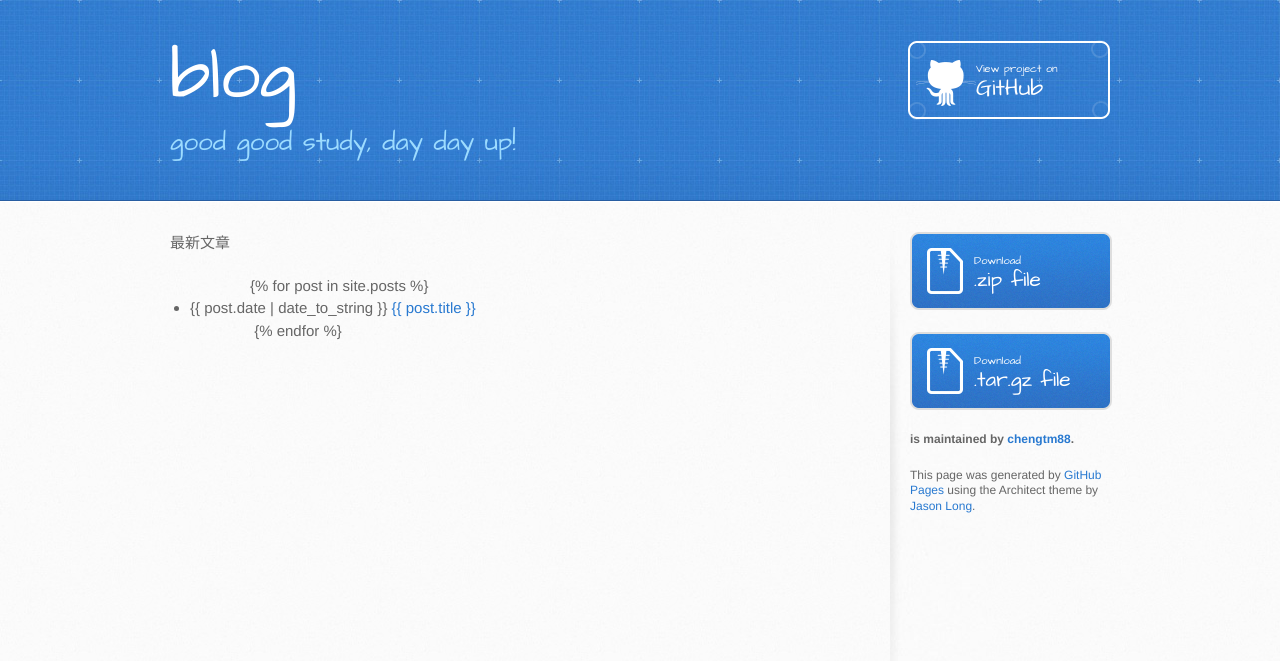
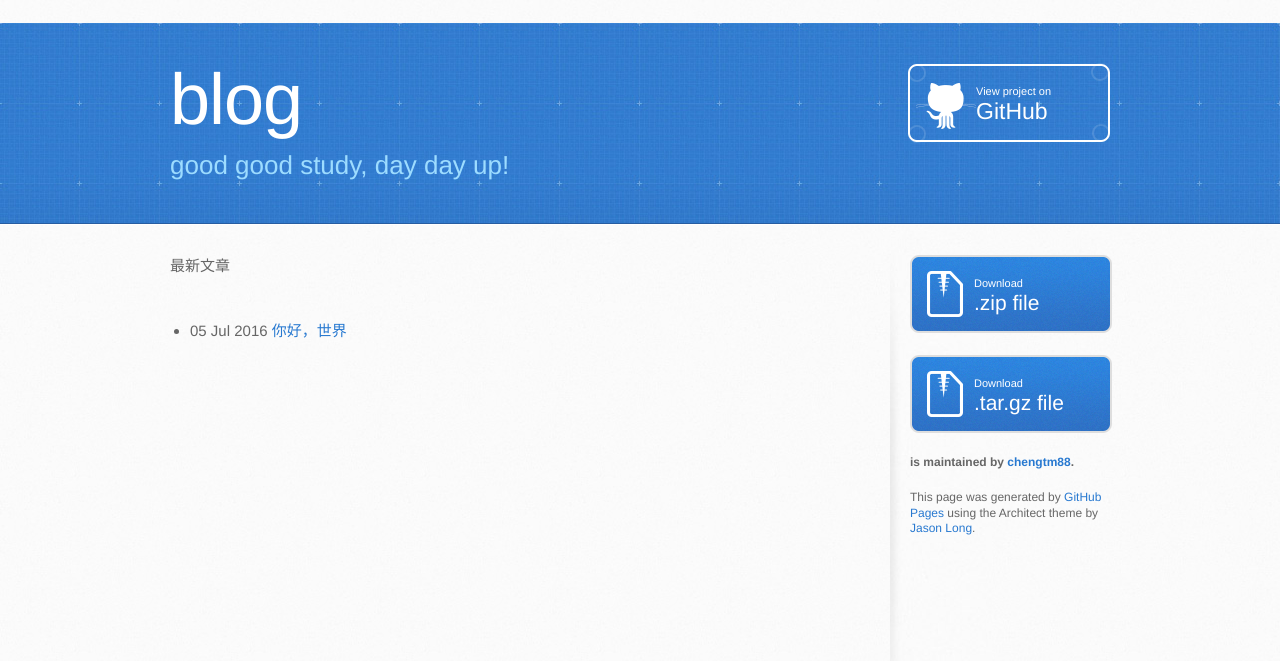
Before and after one commit to chengtm88/learngit, a Jekyll site: the page built from index.html, in a window 1280 px wide. Shown: the top 661 px of the page. Built offline with Jekyll 4.4.1, drawn with Linux system fonts in a browser that asks for light colours.

Commit message:
modify 2

```diff
--- a/_layouts/default.html
+++ b/_layouts/default.html
@@ -1,19 +1,18 @@
 <!DOCTYPE html>
+<html>
+　　<head>
+        <meta charset='utf-8'>
+        <meta http-equiv="X-UA-Compatible" content="chrome=1">
+        <link rel="stylesheet" type="text/css" href="stylesheets/stylesheet.css" media="screen">
+        <link rel="stylesheet" type="text/css" href="stylesheets/github-light.css" media="screen">
+        <link rel="stylesheet" type="text/css" href="stylesheets/print.css" media="print">
 
-<html>
-
-　　<head>
-
-　　　　<meta http-equiv="content-type" content="text/html; charset=utf-8" />
-
-　　　　<title>{{ page.title }}</title>
-
+        <!--[if lt IE 9]>
+        <script src="//html5shiv.googlecode.com/svn/trunk/html5.js"></script>
+        <![endif]-->
+        <title>blog by chengtm88</title>
 　　</head>
-
 　　<body>
-
 　　　　{{ content }}
-
 　　</body>
-
 </html>
--- a/index.html
+++ b/index.html
@@ -1,22 +1,7 @@
-<!DOCTYPE html>
-<html>
-  <head>
-    <meta charset='utf-8'>
-    <meta http-equiv="X-UA-Compatible" content="chrome=1">
-    <meta name="viewport" content="width=device-width, initial-scale=1, maximum-scale=1">
-    <link href='https://fonts.googleapis.com/css?family=Architects+Daughter' rel='stylesheet' type='text/css'>
-    <link rel="stylesheet" type="text/css" href="stylesheets/stylesheet.css" media="screen">
-    <link rel="stylesheet" type="text/css" href="stylesheets/github-light.css" media="screen">
-    <link rel="stylesheet" type="text/css" href="stylesheets/print.css" media="print">
-
-    <!--[if lt IE 9]>
-    <script src="//html5shiv.googlecode.com/svn/trunk/html5.js"></script>
-    <![endif]-->
-
-    <title>blog by chengtm88</title>
-  </head>
-
-  <body>
+---
+layout: default
+title: my blog
+---
 <header>
   <div class="inner">
     <h1>blog</h1>
@@ -51,7 +36,3 @@
     </aside>
   </div>
 </div>
-
-
-  </body>
-</html>
```
Lines whose indentation alone changed are shown as unchanged.
